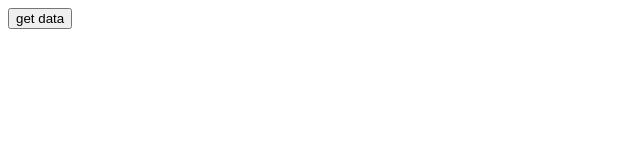
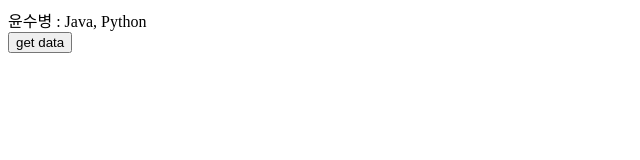
Before and after one commit to soobyoungYOUN/webBasic, a plain HTML site: page ajax/ajax2.html in a window 1280 px wide. Both pictures are taken after a click on the button "get data". Shown: the whole page, without its empty margins (0-640 px from the left). Drawn offline with nearby package versions, Linux system fonts and the light colour scheme.

Commit message:
주석 수정

```diff
--- a/ajax/ajax2.html
+++ b/ajax/ajax2.html
@@ -15,10 +15,13 @@
         // GET 방식
         // $('#demo').load('ajax_info.txt');
 
+        // JSON 파일을 불러온 후 다음 명령을 실행
         $.getJSON('people.json', function (json) {
           console.log(json);
-          $('demo').html(JSON.stringify(json));
-          $('demo').html(`${json.name} : {json.skill}`);
+          // json 파일의 내용을 텍스트로 변환하여 div에 입력
+          $('#demo').html(JSON.stringify(json));
+          // json 파일의 내용 중 이름과 스킬만 출력하여 입력
+          $('#demo').html(`${json.name} : ${json.skill}`);
         });
       });
     });
```
Also changed, not shown: ajax/ajax1.html (+2 -1 lines), ajax/ajax3.html (+10 -6 lines), ajax/exam1.html (+2 -1 lines), ajax/exam2.html (+2 -1 lines), ajax/exam3.html (+2 -1 lines), ajax/exam4.html (+9 -6 lines), ajax/exam4_comments.html (+2 -1 lines), ajax/exam5_movies.html (+3 -5 lines).
